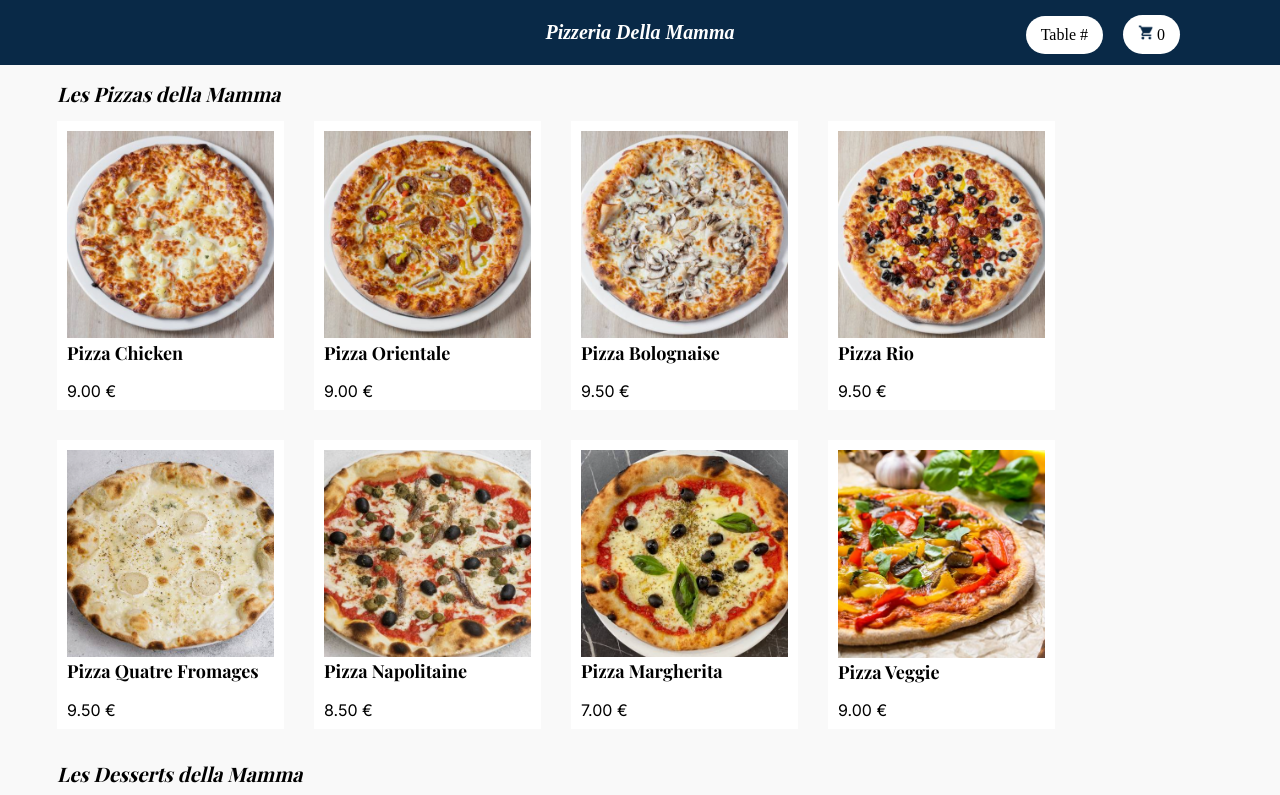
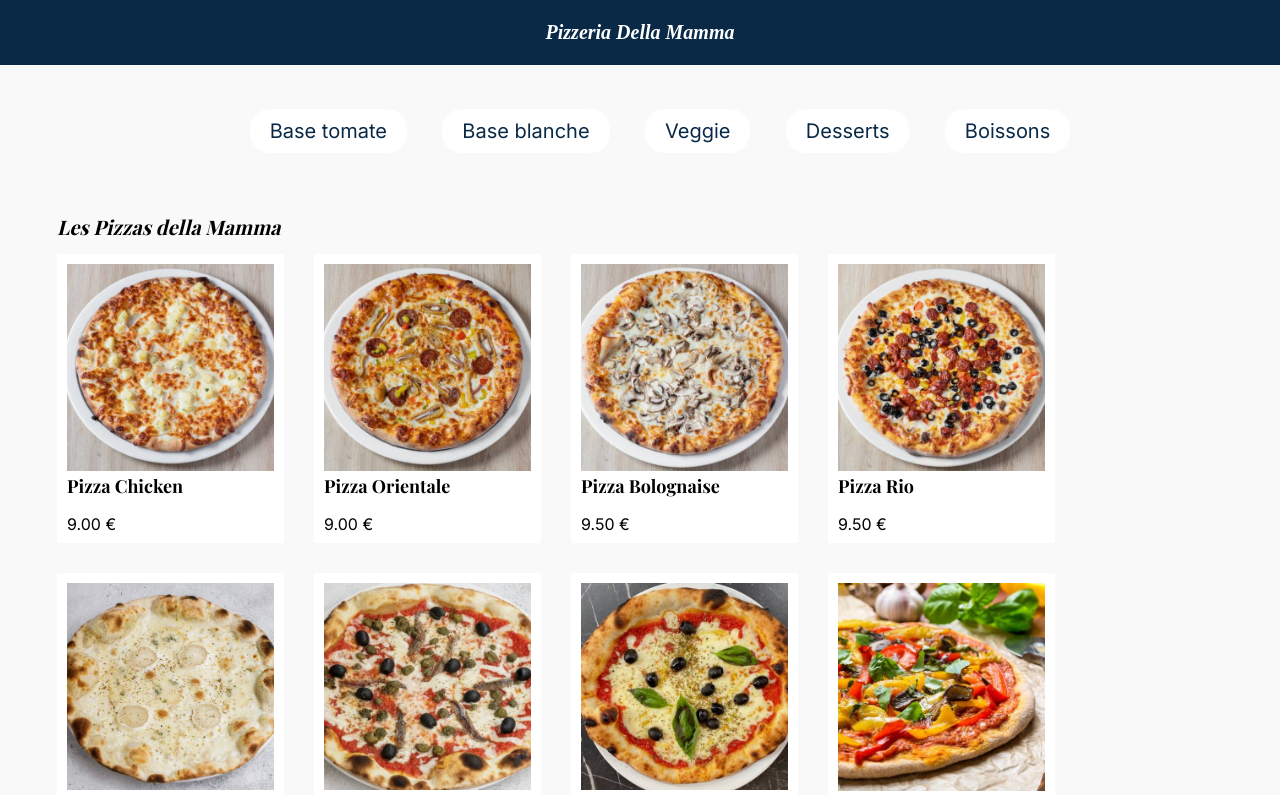
Before and after one commit to bkenzia/Pizzeria-Della-Mamma, an Angular app: page /all-products in a window 1280 px wide. Shown: the top 795 px of the page. Built offline with nearby package versions, Linux system fonts and the light colour scheme.

Commit message:
[feat/numberTable] condition sur le header et affichage de numero de la table dans le header

```diff
--- a/src/app/app.component.html
+++ b/src/app/app.component.html
@@ -1,3 +1,3 @@
 <app-header> </app-header>
+
 <router-outlet> </router-outlet>
-<app-filter-by-tag></app-filter-by-tag>
--- a/src/app/app.component.ts
+++ b/src/app/app.component.ts
@@ -3,8 +3,9 @@ import { Component } from '@angular/core';
 @Component({
   selector: 'app-root',
   templateUrl: './app.component.html',
-  styleUrls: ['./app.component.css']
+  styleUrls: ['./app.component.css'],
 })
 export class AppComponent {
   title = 'APP-Pizzeria';
+  numbertable!: string;
 }
--- a/src/app/components/form-number-table/form-number-table.component.ts
+++ b/src/app/components/form-number-table/form-number-table.component.ts
@@ -1,4 +1,4 @@
-import { Component } from '@angular/core';
+import { Component, EventEmitter, Output } from '@angular/core';
 import { FormGroup, FormBuilder } from '@angular/forms';
 import { Router } from '@angular/router';
 
@@ -10,12 +10,14 @@ import { Router } from '@angular/router';
 export class FormNumberTableComponent {
   formNumberTable!: FormGroup;
   error: string = '';
+  // @Output() newItemEvent = new EventEmitter<string>();
 
   constructor(private formBuilder: FormBuilder, private router: Router) {}
   ngOnInit() {
     this.formNumberTable = this.formBuilder.group({
       numberTable: [null],
     });
+    this.stockNumber();
   }
 
   getInput() {
@@ -24,12 +26,18 @@ export class FormNumberTableComponent {
 
   validateNumber() {
     const number = this.getInput();
+
+    console.log(typeof this.getInput());
     //console.log(number);
     if (number >= 1 && number <= 14) {
-      console.log(number);
       this.router.navigate(['all-products']);
     } else {
       this.error = 'Numéro de table incorrecte.';
     }
+    this.stockNumber();
+  }
+  stockNumber() {
+    console.log('local storage', this.getInput());
+    localStorage.setItem('number', this.getInput());
   }
 }
--- a/src/app/components/header/header.component.css
+++ b/src/app/components/header/header.component.css
@@ -1,13 +1,13 @@
-*{
+* {
   margin: 0;
   padding: 0;
 }
 
-header{
+header {
   background-color: #092947;
 }
 
-button{
+button {
   background-color: white;
   padding: 10px 15px;
   margin: 10px;
@@ -15,11 +15,11 @@ button{
   border: none;
 }
 
-button:hover{
+button:hover {
   cursor: pointer;
 }
 
-.headerTitle{
+.headerTitle {
   color: white;
   font-style: italic;
   font-weight: bold;
@@ -27,13 +27,15 @@ button:hover{
   text-align: center;
   padding: 21px 0;
   position: relative;
-
 }
 
-.headerLink{
+.headerLink {
   margin-left: 50px;
-    position:absolute;
+  position: absolute;
   right: 90px;
   top: 5px;
   /* display: none; */
 }
+.disply-none {
+  display: none;
+}
--- a/src/app/components/header/header.component.html
+++ b/src/app/components/header/header.component.html
@@ -1,13 +1,15 @@
 <header>
+  <p class="headerTitle">Pizzeria Della Mamma</p>
 
-    <p class="headerTitle">Pizzeria Della Mamma</p>
+  <nav
+    class="headerLink"
+    [ngClass]="{ 'disply-none': this.getNumber() === '' }"
+  >
+    <button>Table {{ this.getNumber() }}</button>
 
-    <nav class="headerLink">
-
-        <button>Table #</button>
-
-        <button> <img src="assets/img/icon-shoppingcard.png" height="15px" weigh="15px"> 0 </button>
-
-    </nav>
-
+    <button>
+      <img src="assets/img/icon-shoppingcard.png" height="15px" weigh="15px" />
+      0
+    </button>
+  </nav>
 </header>
--- a/src/app/components/header/header.component.ts
+++ b/src/app/components/header/header.component.ts
@@ -3,8 +3,23 @@ import { Component } from '@angular/core';
 @Component({
   selector: 'app-header',
   templateUrl: './header.component.html',
-  styleUrls: ['./header.component.css']
+  styleUrls: ['./header.component.css'],
 })
 export class HeaderComponent {
+  ngOnInit() {
+    console.log('number table composant header', this.getNumber());
+  }
+  getNumber(): number | string {
+    const number = localStorage.getItem('number');
 
+    if (number != null) {
+      const numberTable = parseInt(number);
+      if (numberTable <= 14 && numberTable >= 1) {
+        return numberTable;
+      } else {
+        return '';
+      }
+    }
+    return '';
+  }
 }
--- a/src/app/components/product-cards/product-cards.component.html
+++ b/src/app/components/product-cards/product-cards.component.html
@@ -1,7 +1,9 @@
-  <li>
-      <img src="{{product.picture}}" alt="photo de dessert">
-      <br>
-      <h3><b> {{product.title}} </b></h3>
-      <br>
-     <p> {{product.price | centimesToEuros}} </p>
-      </li>
+<li>
+  <img src="{{ product.picture }}" alt="photo de dessert" />
+  <br />
+  <h3>
+    <b> {{ product.title }} </b>
+  </h3>
+  <br />
+  <p>{{ product.price | centimesToEuros }}</p>
+</li>
--- a/src/app/pages/all-products/all-products.component.html
+++ b/src/app/pages/all-products/all-products.component.html
@@ -1 +1,2 @@
+<app-filter-by-tag></app-filter-by-tag>
 <app-product-list></app-product-list>
--- a/src/app/pages/welcome/welcome.component.ts
+++ b/src/app/pages/welcome/welcome.component.ts
@@ -1,10 +1,10 @@
-import { Component } from '@angular/core';
+import { Component, EventEmitter, Output } from '@angular/core';
 
 @Component({
   selector: 'app-welcome',
   templateUrl: './welcome.component.html',
-  styleUrls: ['./welcome.component.css']
+  styleUrls: ['./welcome.component.css'],
 })
 export class WelcomeComponent {
-
+  items!: string;
 }
```
Also changed, not shown: src/app/components/filter-by-tag/filter-by-tag.component.html (+5 -6 lines). Lines whose indentation alone changed are shown as unchanged.
